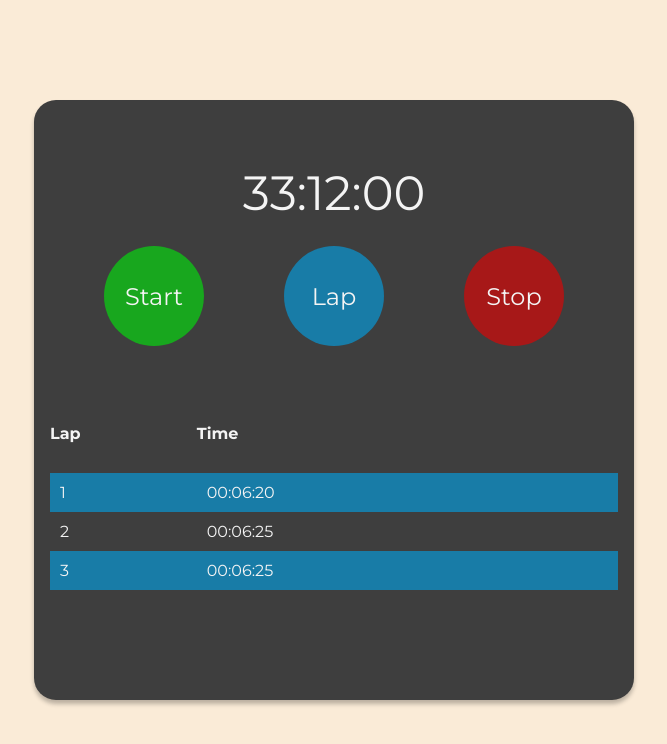
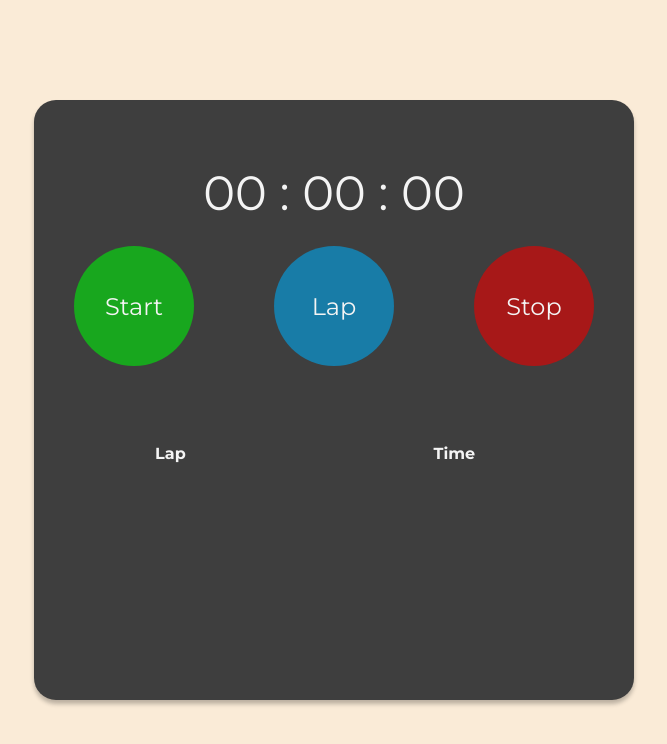
Before and after one commit to GhazalBasalighe/hw20_maktab99, a React (Vite) app in the folder stop-watch/: page / in a window 1280 px wide. Shown: the top 744 px of the page, without its empty margins (306-973 px from the left). Built offline with nearby package versions, Linux system fonts and the light colour scheme.

Commit message:
[refactor] use context for keeping laps records

```diff
--- a/stop-watch/src/App.css
+++ b/stop-watch/src/App.css
@@ -7,5 +7,5 @@
     height: 600px;
     padding: 1rem;
     color: #F4F4F4;
-    ;
+    overflow-y: auto;
 }
--- a/stop-watch/src/App.jsx
+++ b/stop-watch/src/App.jsx
@@ -1,12 +1,16 @@
+import LapProvider from "./context/lap-records";
 import "./App.css";
 import Timer from "./Components/Timer/Timer";
 import Laps from "./Components/Laps/Laps";
+
 function App() {
   return (
-    <div className="container">
-      <Timer />
-      <Laps />
-    </div>
+    <LapProvider>
+      <div className="container">
+        <Timer />
+        <Laps />
+      </div>
+    </LapProvider>
   );
 }
 
--- a/stop-watch/src/Components/Laps/Laps.jsx
+++ b/stop-watch/src/Components/Laps/Laps.jsx
@@ -1,6 +1,9 @@
 import laps from "./Laps.module.css";
+import { useContext } from "react";
+import { LapsContext } from "../../context/lap-records";
 
 function Laps() {
+  const { laps: lapsArr } = useContext(LapsContext);
   return (
     <table className={laps.lapsTable}>
       <thead>
@@ -10,18 +13,12 @@ function Laps() {
         </tr>
       </thead>
       <tbody>
-        <tr>
-          <td>1</td>
-          <td>00:06:20</td>
-        </tr>
-        <tr>
-          <td>2</td>
-          <td>00:06:25</td>
-        </tr>
-        <tr>
-          <td>3</td>
-          <td>00:06:25</td>
-        </tr>
+        {lapsArr.map((lap, index) => (
+          <tr key={index}>
+            <td>{index + 1}</td>
+            <td>{lap}</td>
+          </tr>
+        ))}
       </tbody>
     </table>
   );
--- a/stop-watch/src/Components/Laps/Laps.module.css
+++ b/stop-watch/src/Components/Laps/Laps.module.css
@@ -1,7 +1,7 @@
 .lapsTable
 {
     width: 100%;
-    text-align: left;
+    text-align: center;
     border-collapse: collapse;
 }
 
--- a/stop-watch/src/Components/Timer/Timer.jsx
+++ b/stop-watch/src/Components/Timer/Timer.jsx
@@ -1,13 +1,65 @@
 import timer from "./Timer.module.css";
+import { useRef, useState, useContext } from "react";
+import { LapsContext } from "../../context/lap-records";
 
 function Timer() {
+  const [time, setTime] = useState(0);
+  const [isRunning, setIsRunning] = useState(false);
+
+  const { laps: lapsArr, setLaps } = useContext(LapsContext);
+
+  //REFERENCE TO INTERVAL ID
+  let TimeCounter = useRef(null);
+
+  // FUNCTION FOR START BTN
+  function handleTimeIncrement() {
+    if (!TimeCounter.current) {
+      TimeCounter.current = setInterval(() => {
+        setTime((prevTime) => prevTime + 1);
+      }, 1000);
+    }
+    setIsRunning(true);
+  }
+
+  //FUNCTION FOR STOP BTN
+  function handleTimeStop() {
+    clearInterval(TimeCounter.current);
+    TimeCounter.current = null;
+    setIsRunning(false);
+  }
+
+  // FORMATTING FUNCTION TO ADD 0
+  function formatTime(inputTime) {
+    let hours = Math.floor(inputTime / 3600);
+    hours = hours < 10 ? "0" + hours : hours;
+    let minutes = Math.floor(inputTime / 60);
+    minutes = minutes < 10 ? "0" + minutes : minutes;
+    let seconds = Math.floor(inputTime % 60);
+    seconds = seconds < 10 ? "0" + seconds : seconds;
+    return hours + " : " + minutes + " : " + seconds;
+  }
+
+  // FUNCTION FOR LAP RECORDS
+  function handleLapCreation() {
+    const now = new Date(time).getTime();
+    const formattedNow = formatTime(now);
+    // setLaps((prevLaps) => [...prevLaps, formattedNow]);
+    setLaps([...lapsArr, formattedNow]);
+  }
+
   return (
     <div className={timer.timerContainer}>
-      <span className={timer.timerCount}>33:12:00</span>
+      <span className={timer.timerCount}>{formatTime(time)}</span>
       <div className={timer.btnSection}>
-        <button className={timer.btnStart}>Start</button>
-        <button className={timer.btnLap}>Lap</button>
-        <button className={timer.btnStop}>Stop</button>
+        <button className={timer.btnStart} onClick={handleTimeIncrement}>
+          Start
+        </button>
+        <button className={timer.btnLap} onClick={handleLapCreation}>
+          Lap
+        </button>
+        <button className={timer.btnStop} onClick={handleTimeStop}>
+          Stop
+        </button>
       </div>
     </div>
   );
--- a/stop-watch/src/Components/Timer/Timer.module.css
+++ b/stop-watch/src/Components/Timer/Timer.module.css
@@ -24,8 +24,8 @@
 
 .btn
 {
-    width: 100px;
-    height: 100px;
+    width: 120px;
+    height: 120px;
     border-radius: 100%;
     outline: none;
     border: none;
--- /dev/null
+++ b/stop-watch/src/context/lap-records.jsx
@@ -0,0 +1,14 @@
+import { createContext, useState } from "react";
+
+export const LapsContext = createContext();
+
+function lapProvider({ children }) {
+  const [laps, setLaps] = useState([]);
+  return (
+    <LapsContext.Provider value={{ laps, setLaps }}>
+      {children}
+    </LapsContext.Provider>
+  );
+}
+
+export default lapProvider;
```
